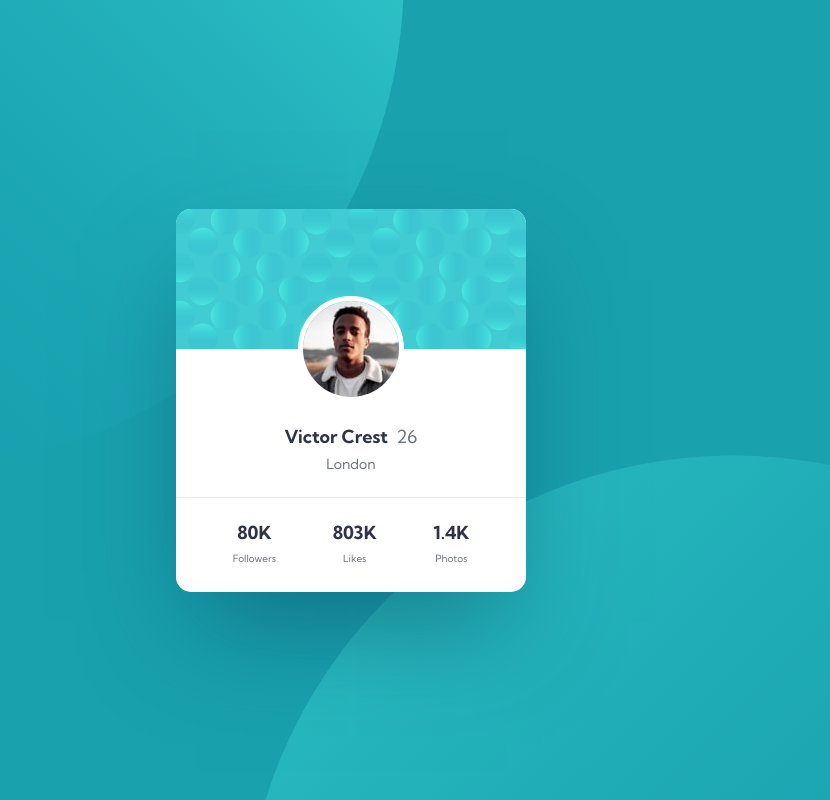
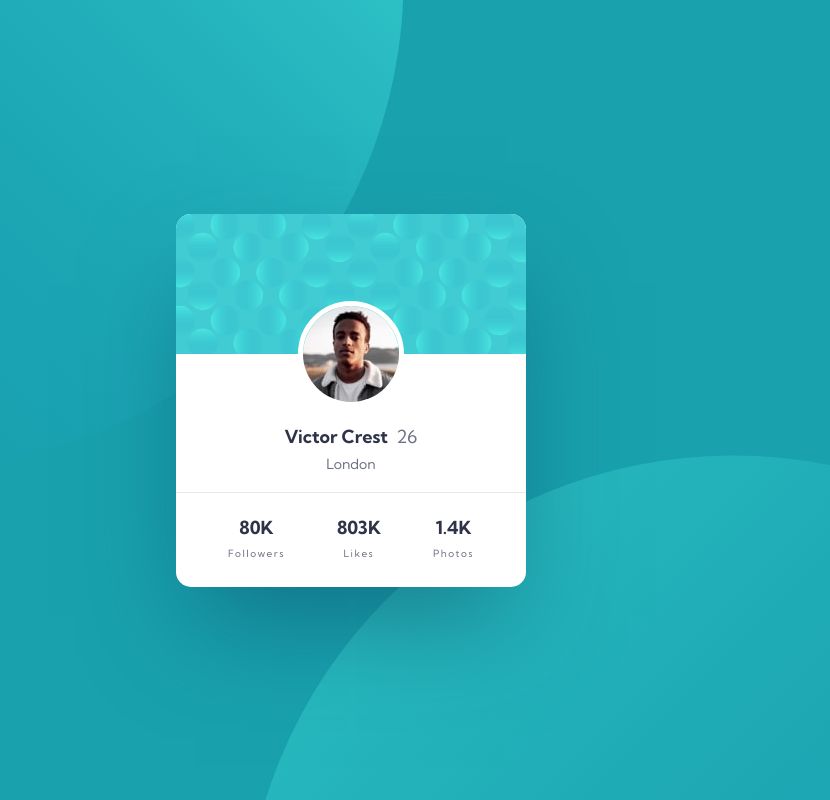
Before and after one commit to j-hogben/fem-profile-card-component-main-jhogben, a website: page index.html in a window 1280 px wide. Shown: the whole page, without its empty margins (289-1119 px from the left). Drawn offline with nearby package versions, Linux system fonts and the light colour scheme; files that its build step writes are made by us from their sources.

Commit message:
letter spacing + styles polishing

```diff
--- a/index.html
+++ b/index.html
@@ -45,7 +45,7 @@
             alt="User Profile Picture"
             class="border-profilePic rounded-full border-white"
           />
-          <div class="personal-details flex flex-col gap-2">
+          <div class="personal-details -m-profilePicBorder flex flex-col gap-2">
             <div class="gap-nameAgeGap flex">
               <p class="text-lg/fs18 text-darkBlue font-bold">Victor Crest</p>
               <span class="text-lg/fs18 text-midGrey">26</span>
@@ -58,15 +58,21 @@
           >
             <div class="gap-statsGap flex flex-col">
               <p class="text-lg/fs18 text-darkBlue font-bold">80K</p>
-              <p class="text-midGrey text-xxs/fs10">Followers</p>
+              <p class="text-midGrey text-xxs/fs10 tracking-statsCategory">
+                Followers
+              </p>
             </div>
             <div class="gap-statsGap flex flex-col">
               <p class="text-lg/fs18 text-darkBlue font-bold">803K</p>
-              <p class="text-midGrey text-xxs/fs10">Likes</p>
+              <p class="text-midGrey text-xxs/fs10 tracking-statsCategory">
+                Likes
+              </p>
             </div>
             <div class="gap-statsGap flex flex-col">
               <p class="text-lg/fs18 text-darkBlue font-bold">1.4K</p>
-              <p class="text-midGrey text-xxs/fs10">Photos</p>
+              <p class="text-midGrey text-xxs/fs10 tracking-statsCategory">
+                Photos
+              </p>
             </div>
           </div>
         </div>
--- a/tailwind.config.js
+++ b/tailwind.config.js
@@ -24,8 +24,12 @@ module.exports = {
         fs14: "1.0625rem",
         fs18: "1.375rem",
       },
+      letterSpacing: {
+        statsCategory: "1.5px",
+      },
       margin: {
         profilePicMargin: "3.3125rem",
+        profilePicBorder: "0.3125rem",
       },
       padding: {
         cardBottom: "1.6875rem",
```
